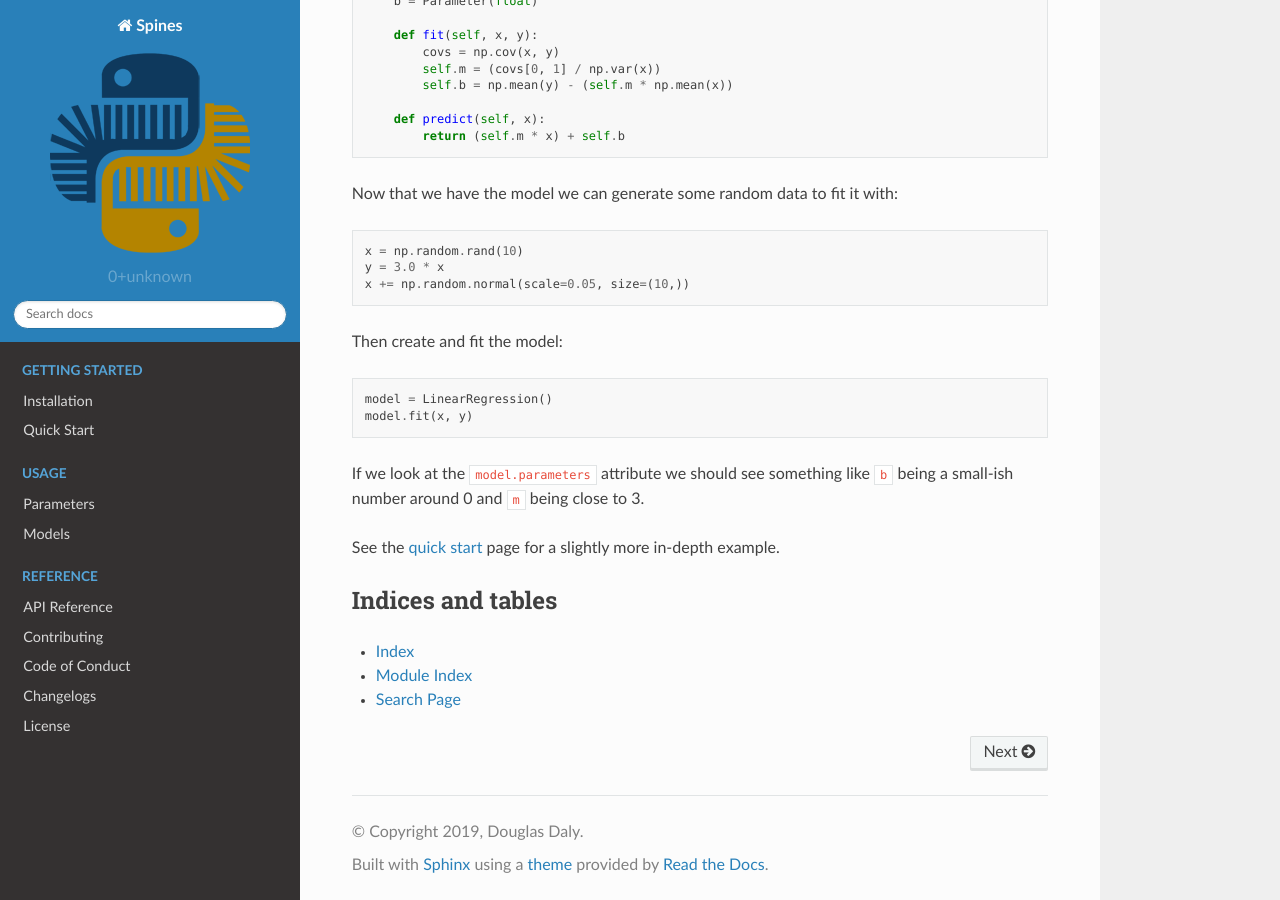
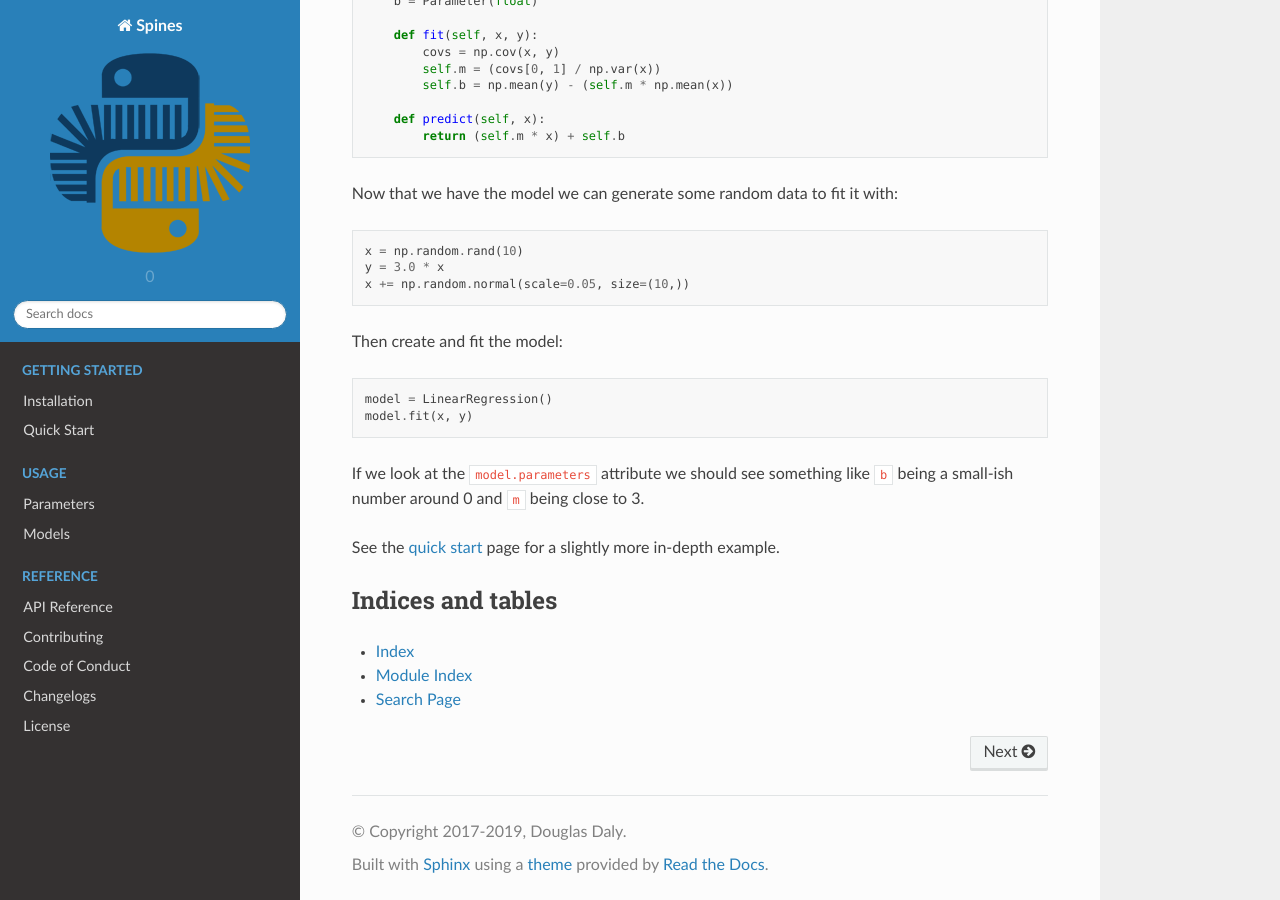
Before and after one commit to douglasdaly/spines, a Sphinx documentation site: the page built from docs/index.rst, in a window 1280 px wide and 900 px high, scrolled down 1394 px. Built offline with Sphinx 7.4.7 and the Read the Docs theme 2.0.0, drawn with Linux system fonts in a browser that asks for light colours; pages that are not in the unit, such as notebooks, are missing from menus.

```diff
--- a/docs/conf.py
+++ b/docs/conf.py
@@ -20,10 +20,10 @@ from spines import __version__
 # -- Project information -----------------------------------------------------
 
 project = 'Spines'
-copyright = '2019, Douglas Daly'
+copyright = '2017-2019, Douglas Daly'
 author = 'Douglas Daly'
 
-release = __version__
+release = __version__.split('+')[0].strip()
 version = '.'.join(release.split('.')[:2])
 
 # -- General configuration ---------------------------------------------------
```
